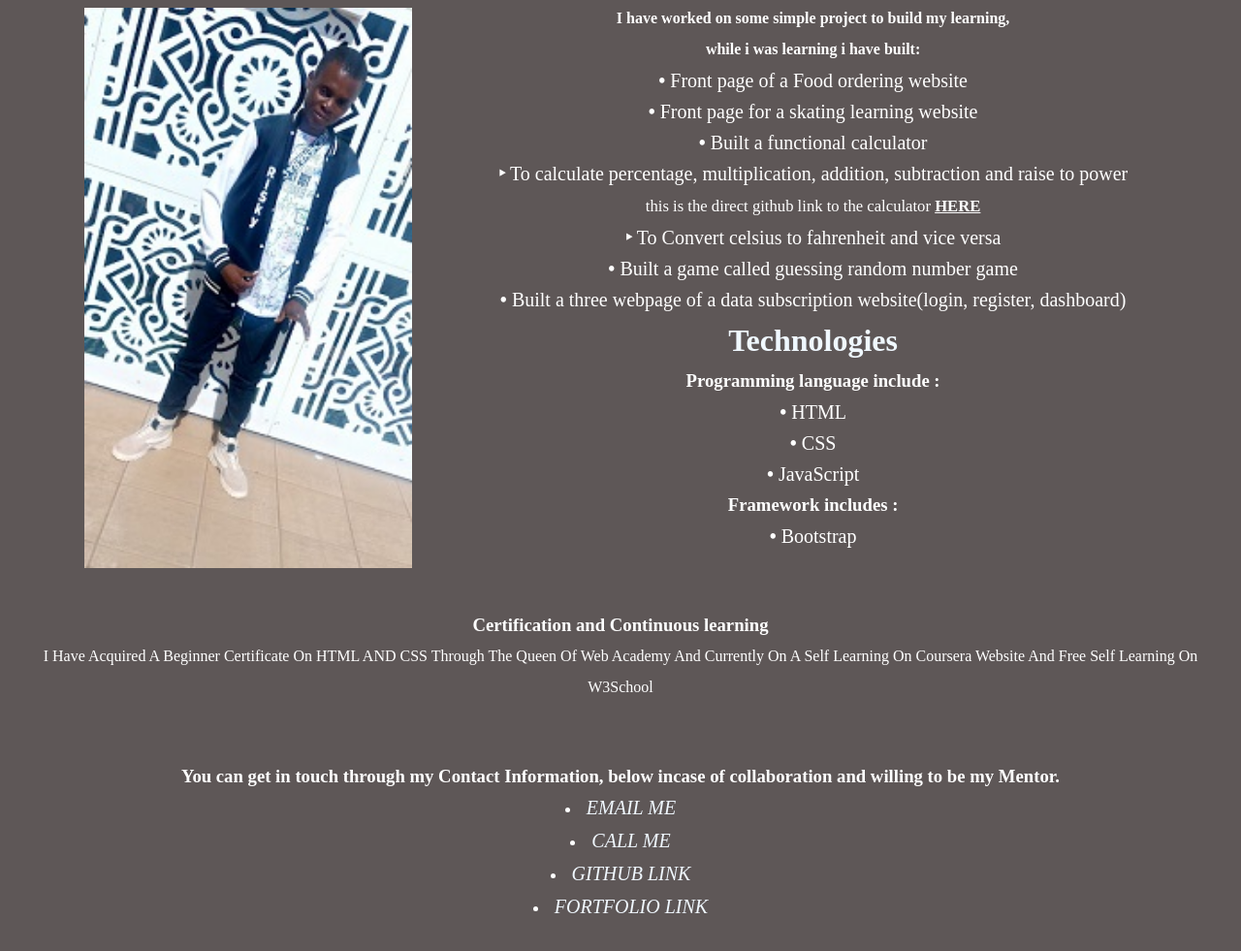
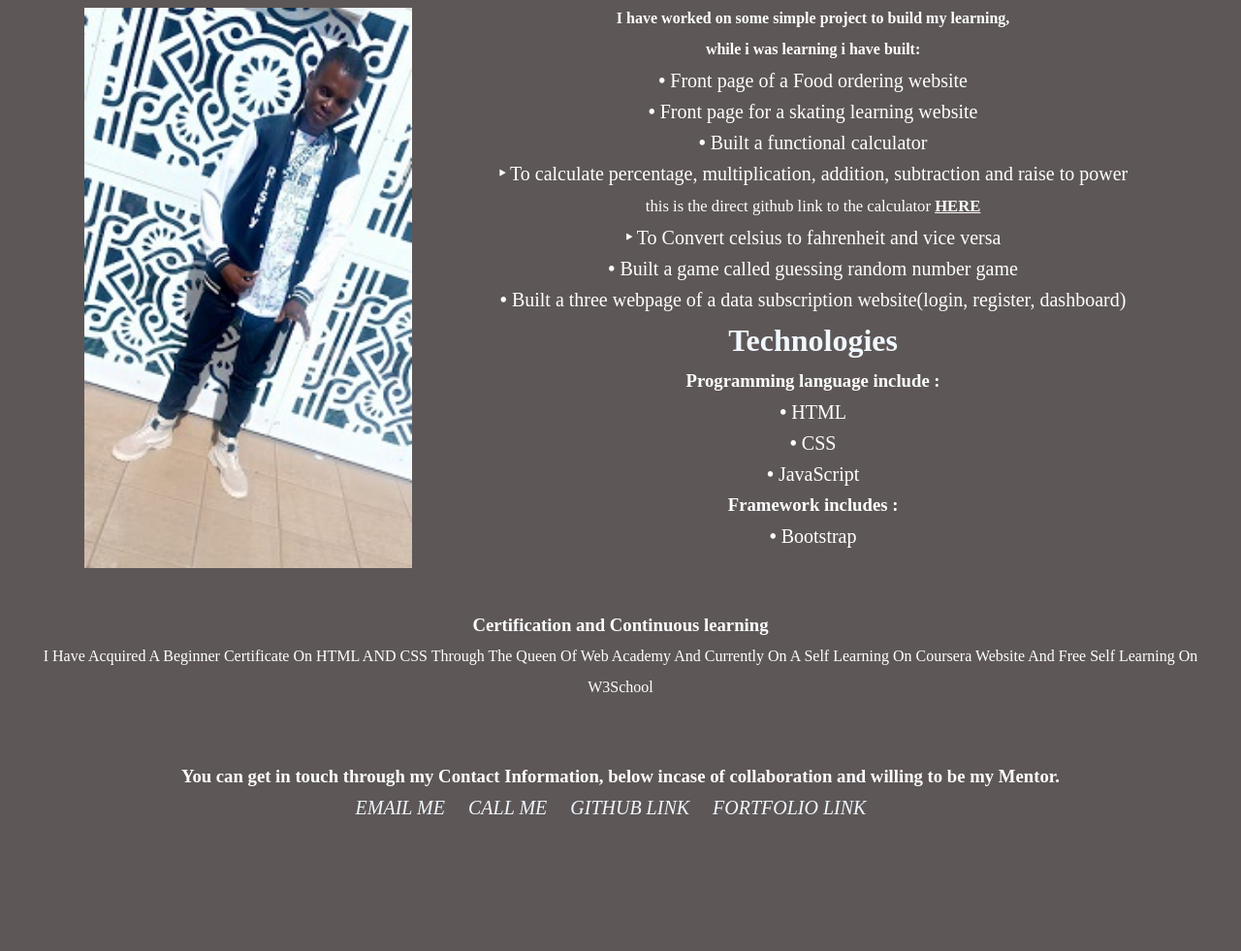
Before and after one commit to RISkylollipop/RISkylollipop.io, a plain HTML site: page fortfolio_folder/index.html in a window 1280 px wide. Shown: the part 665-1646 px from the top of the page at 97% size. Drawn offline with Linux system fonts and the light colour scheme.

Commit message:
updated the style file

```diff
--- a/fortfolio_folder/style.css
+++ b/fortfolio_folder/style.css
@@ -128,7 +128,15 @@ color: aliceblue;
 [col-*]{
     padding: 20px;
 }
-
+#contact li{
+ display: inline-block;
+ margin-right: 20px;
+ list-style: none;
+}
+#contact li a{
+    text-decoration: underline;
+    text-decoration: sandybrown;
+}
 @media screen and (max-width:600px) {
     .navbar {
         text-align: center;
```
